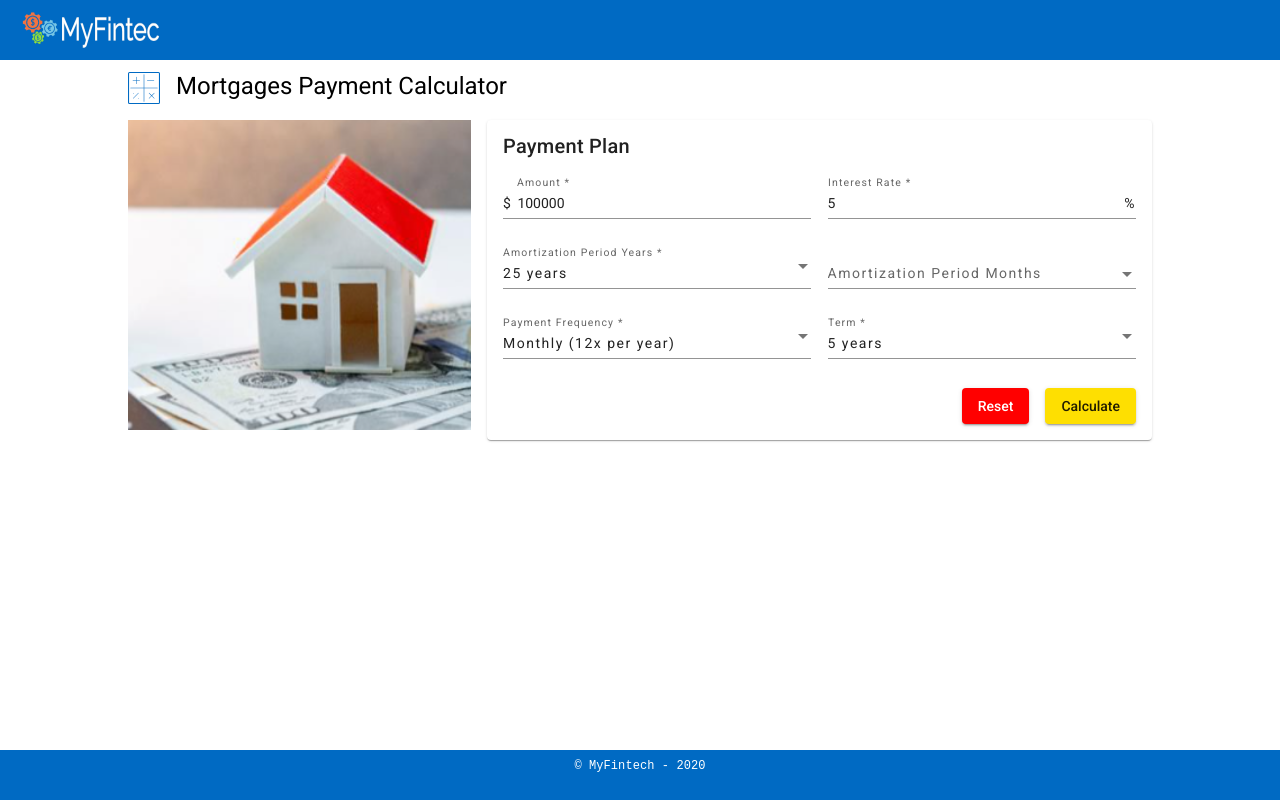
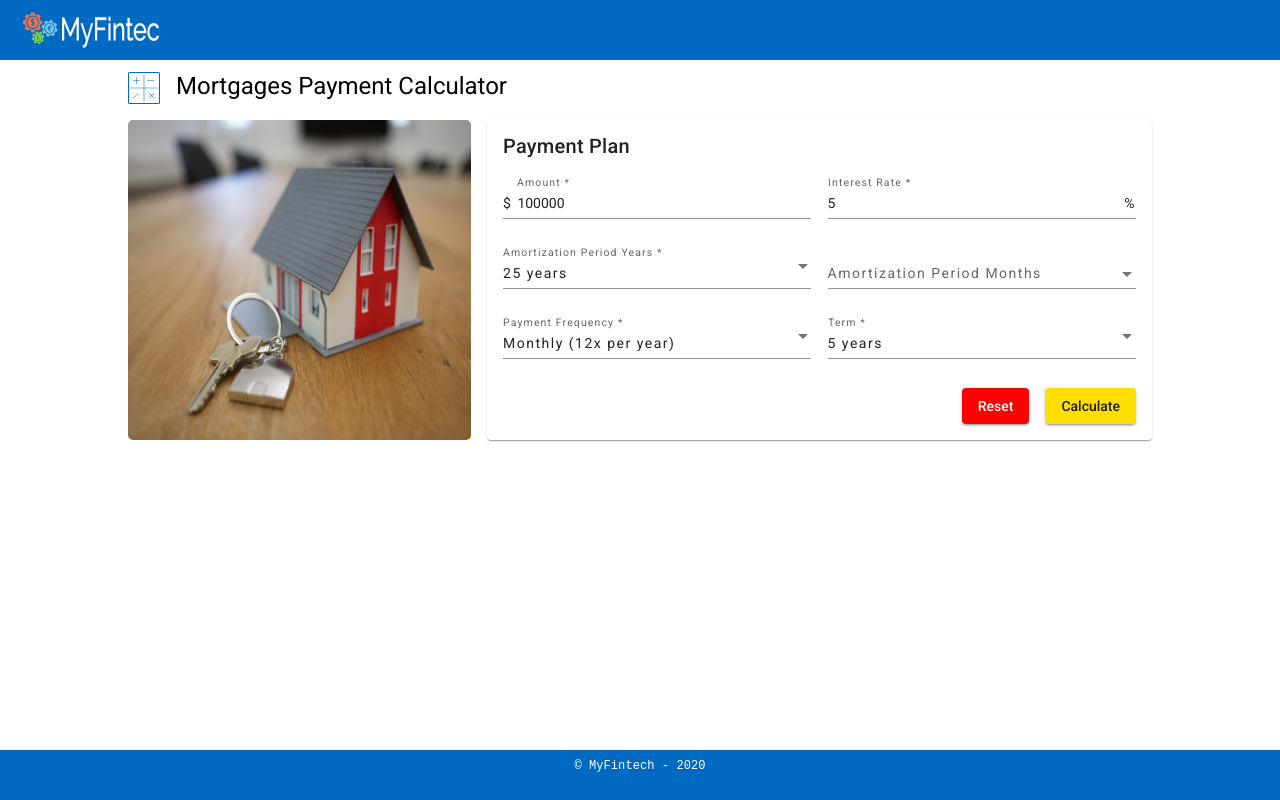
Before and after one commit to pedroct92/my-fintech, an Angular app: page /mortgages-calculator in a window 1280 px wide. Built offline with nearby package versions, Linux system fonts and the light colour scheme.

Commit message:
- updates home logo calculator

```diff
--- a/src/app/mortgages/payment-calculator/payment-calculator.component.html
+++ b/src/app/mortgages/payment-calculator/payment-calculator.component.html
@@ -4,7 +4,7 @@
 </h1>
 <div class="container">
     <div fxLayout="row" fxFlexFill fxLayout.lt-sm="column" fxLayoutGap="16px">
-        <img fxFlex="33.5" src="assets/img/home-calculator.png" class="home-calculator" alt="House with money">
+        <img fxFlex="33.5" src="assets/img/house.jpeg" class="home-calculator" alt="House with money">
         <app-payment-plan fxFlex="66.5"
             (calculate)="onPaymentPlanChange($event)"
             (reset)="onPaymentPlanReset()">
--- a/src/app/mortgages/payment-calculator/payment-calculator.component.scss
+++ b/src/app/mortgages/payment-calculator/payment-calculator.component.scss
@@ -22,6 +22,7 @@
   }
 
   .home-calculator {
-    max-height: 310px;
+    max-height: 320px;
+    border-radius: 5px;
   }
 }
```
Also changed, not shown: src/assets/img/house.jpeg (added).
